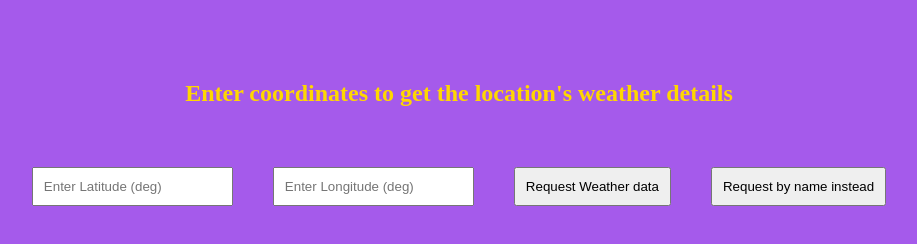
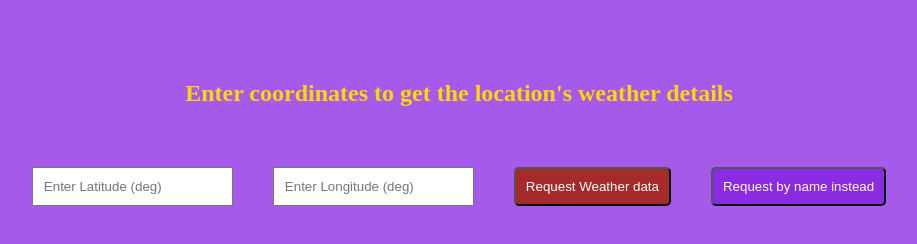
Before and after one commit to pbkabali/Weather-App, a website built with webpack: page dist/index.html in a window 1280 px wide. Both pictures are taken after a click on the button "Request by coordinates instead". Shown: the whole page, without its empty margins (181-1098 px from the left). Built offline with nearby package versions, Linux system fonts and the light colour scheme.

Commit message:
Add styling to request form buttons

```diff
--- a/package.json
+++ b/package.json
@@ -8,7 +8,7 @@
     "watch": "webpack --watch",
     "dev": "webpack --mode development",
     "build": "webpack --mode production",
-    "start": "http-server dist"
+    "start": "http-server dist -c1"
   },
   "repository": {
     "type": "git",
--- a/src/pageLoad.js
+++ b/src/pageLoad.js
@@ -2,34 +2,35 @@ import formByName, {
   nameFormHeading,
   nameFormSwitchLabel,
   switchForm,
-} from './requestForms';
-import loading from './loading';
-import notice from './notice';
+} from "./requestForms";
+import loading from "./loading";
+import notice from "./notice";
 
-export const container = document.getElementById('container');
+export const container = document.getElementById("container");
 
 const pageLoad = () => {
-  const formHeading = document.createElement('h2');
-  formHeading.id = 'form-heading';
-  formHeading.classList.add('form-heading');
+  const formHeading = document.createElement("h2");
+  formHeading.id = "form-heading";
+  formHeading.classList.add("form-heading");
   formHeading.innerText = nameFormHeading;
-  const actionsDiv = document.createElement('div');
-  actionsDiv.id = 'actions-div';
-  actionsDiv.classList.add('flex', 'actions-section');
-  const formDiv = document.createElement('div');
-  formDiv.classList.add('flex');
-  formDiv.id = 'form-div';
+  const actionsDiv = document.createElement("div");
+  actionsDiv.id = "actions-div";
+  actionsDiv.classList.add("flex", "actions-section");
+  const formDiv = document.createElement("div");
+  formDiv.classList.add("flex");
+  formDiv.id = "form-div";
   formDiv.appendChild(formByName());
-  const switchFormButton = document.createElement('button');
-  switchFormButton.id = 'switch-form';
+  const switchFormButton = document.createElement("button");
+  switchFormButton.id = "switch-form";
+  switchFormButton.classList.add("btn-1", "switch-form-button");
   switchFormButton.innerText = nameFormSwitchLabel;
   switchFormButton.onclick = switchForm;
   actionsDiv.append(formDiv, switchFormButton);
-  const dataContainer = document.createElement('div');
-  dataContainer.classList.add('flex');
-  const dataDiv = document.createElement('div');
-  dataDiv.classList.add('flex');
-  dataDiv.id = 'data-div';
+  const dataContainer = document.createElement("div");
+  dataContainer.classList.add("flex");
+  const dataDiv = document.createElement("div");
+  dataDiv.classList.add("flex");
+  dataDiv.id = "data-div";
   dataContainer.appendChild(dataDiv);
   container.append(notice(), loading(), formHeading, actionsDiv, dataContainer);
 };
--- a/src/requestForms.js
+++ b/src/requestForms.js
@@ -1,50 +1,53 @@
-import requestData from './eventActions';
+import requestData from "./eventActions";
 
 export const nameFormHeading = "Enter a city name to get it's weather details";
-const coordFormHeading = "Enter coordinates to get the location's weather details";
-export const nameFormSwitchLabel = 'Request by coordinates instead';
-const coordFormSwitchLabel = 'Request by name instead';
+const coordFormHeading =
+  "Enter coordinates to get the location's weather details";
+export const nameFormSwitchLabel = "Request by coordinates instead";
+const coordFormSwitchLabel = "Request by name instead";
 
 const formByName = () => {
-  const form = document.createElement('div');
-  form.id = 'name-form';
-  const locationName = document.createElement('input');
-  locationName.placeholder = 'Enter a city name';
-  locationName.id = 'name';
-  const requestBtn = document.createElement('button');
-  requestBtn.innerText = 'Request Weather data';
-  requestBtn.onclick = () => requestData('name');
+  const form = document.createElement("div");
+  form.id = "name-form";
+  const locationName = document.createElement("input");
+  locationName.placeholder = "Enter a city name";
+  locationName.id = "name";
+  const requestBtn = document.createElement("button");
+  requestBtn.classList.add("btn-1", "request-btn");
+  requestBtn.innerText = "Request Weather data";
+  requestBtn.onclick = () => requestData("name");
   form.append(locationName, requestBtn);
   return form;
 };
 
 const formByCoord = () => {
-  const form = document.createElement('div');
-  form.id = 'coord-form';
-  const lat = document.createElement('input');
-  lat.placeholder = 'Enter Latitude (deg)';
-  lat.id = 'latitude';
-  const lon = document.createElement('input');
-  lon.placeholder = 'Enter Longitude (deg)';
-  lon.id = 'longitude';
-  const requestBtn = document.createElement('button');
-  requestBtn.innerText = 'Request Weather data';
-  requestBtn.onclick = () => requestData('coordinates');
+  const form = document.createElement("div");
+  form.id = "coord-form";
+  const lat = document.createElement("input");
+  lat.placeholder = "Enter Latitude (deg)";
+  lat.id = "latitude";
+  const lon = document.createElement("input");
+  lon.placeholder = "Enter Longitude (deg)";
+  lon.id = "longitude";
+  const requestBtn = document.createElement("button");
+  requestBtn.classList.add("btn-1", "request-btn");
+  requestBtn.innerText = "Request Weather data";
+  requestBtn.onclick = () => requestData("coordinates");
   form.append(lat, lon, requestBtn);
   return form;
 };
 
 export const switchForm = () => {
-  const formContainer = document.getElementById('form-div');
-  const formHeading = document.getElementById('form-heading');
-  const formSwitch = document.getElementById('switch-form');
-  if (document.getElementById('name-form')) {
-    formContainer.innerText = '';
+  const formContainer = document.getElementById("form-div");
+  const formHeading = document.getElementById("form-heading");
+  const formSwitch = document.getElementById("switch-form");
+  if (document.getElementById("name-form")) {
+    formContainer.innerText = "";
     formContainer.appendChild(formByCoord());
     formHeading.innerText = coordFormHeading;
     formSwitch.innerText = coordFormSwitchLabel;
   } else {
-    formContainer.innerText = '';
+    formContainer.innerText = "";
     formContainer.appendChild(formByName());
     formHeading.innerText = nameFormHeading;
     formSwitch.innerText = nameFormSwitchLabel;
--- a/src/styles.css
+++ b/src/styles.css
@@ -137,3 +137,21 @@ button {
   color: #fff;
   cursor: pointer;
 }
+
+.weather-details {
+  font-size: large;
+}
+
+.btn-1 {
+  color: #fff;
+  border-radius: 5px;
+  outline: none;
+}
+
+.switch-form-button {
+  background-color: blueviolet;
+}
+
+.request-btn {
+  background-color: brown;
+}
--- a/src/weatherCard.js
+++ b/src/weatherCard.js
@@ -55,7 +55,7 @@ const weatherCard = (props) => {
 
   return `<div class="${weatherColor} flex data-section">
     <h1 class="text-margin">Weather information for ${name}, ${country}</h1>
-    <div class="text-margin">
+    <div class="text-margin weather-details">
       <p class="bottom-margin"><span class = "property">Name: </span>${name}</p>
       <p class="bottom-margin"><span class = "property">Country code: </span>${country}</p>
       <p class="bottom-margin"><span class = "property">General weather condition: </span>${condition}</p>
```
Also changed, not shown: dist/main.js.
